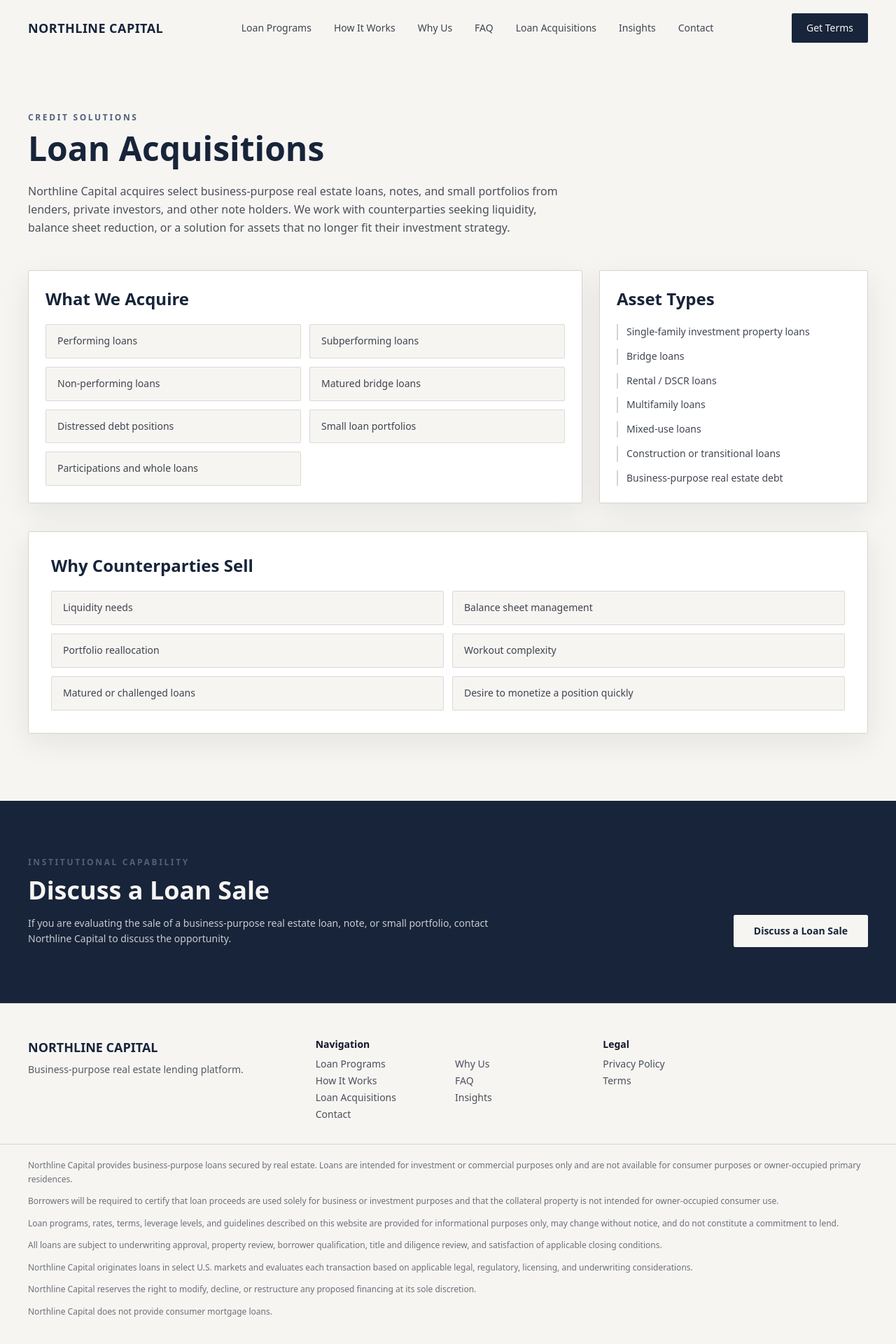
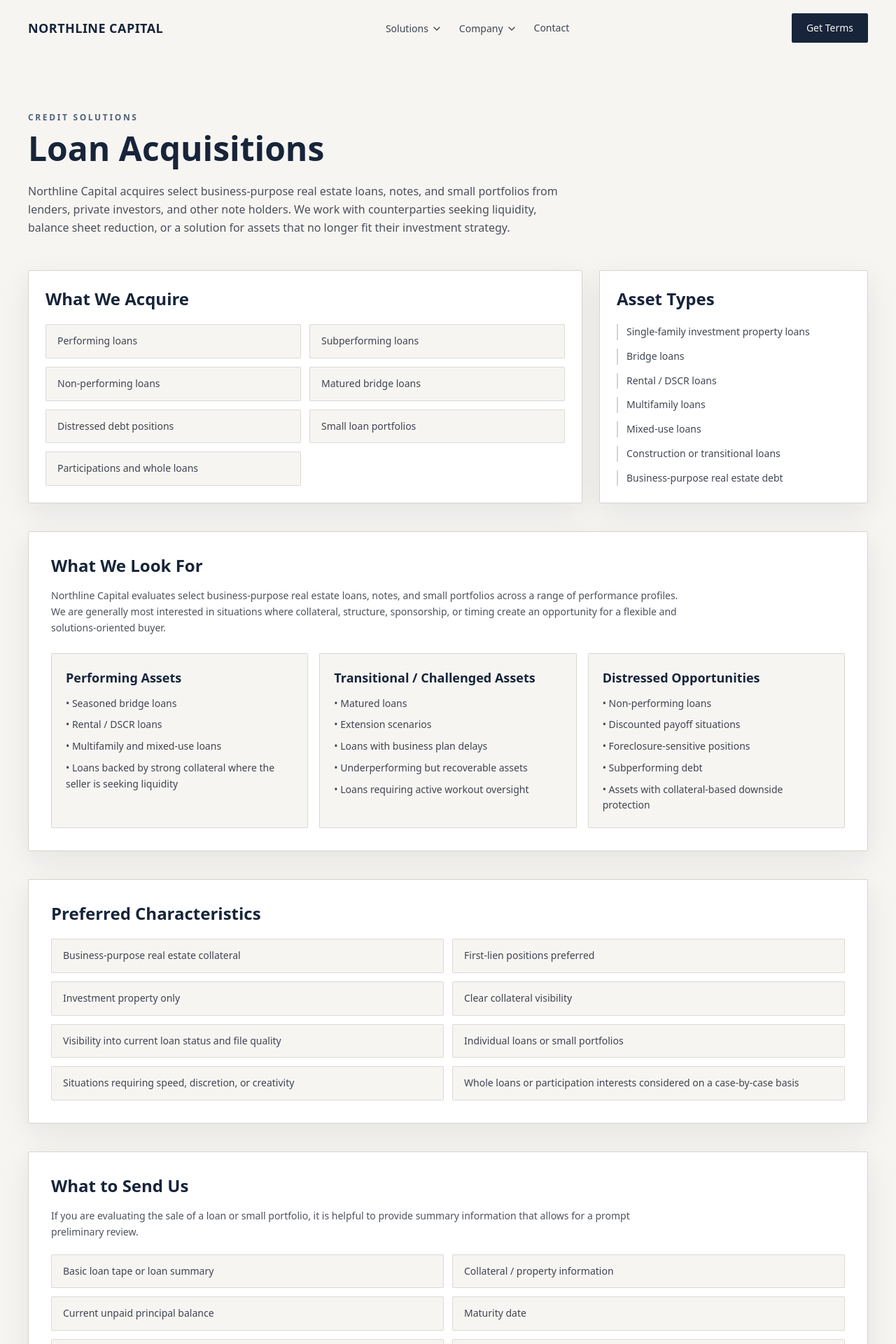
Before and after one commit to gdsatherlie/lending, a Next.js app: page /loan-acquisitions in a window 1280 px wide. Shown: the top 1920 px of the page at 70% size. Built offline with nearby package versions, Linux system fonts and the light colour scheme.

Commit message:
Expand acquisitions criteria and organize header menus

```diff
--- a/app/loan-acquisitions/page.tsx
+++ b/app/loan-acquisitions/page.tsx
@@ -22,13 +22,68 @@
   'Business-purpose real estate debt'
 ] as const;
 
-const reasonsToSell = [
-  'Liquidity needs',
-  'Balance sheet management',
-  'Portfolio reallocation',
-  'Workout complexity',
-  'Matured or challenged loans',
-  'Desire to monetize a position quickly'
+const whatWeLookFor = [
+  {
+    title: 'Performing Assets',
+    items: [
+      'Seasoned bridge loans',
+      'Rental / DSCR loans',
+      'Multifamily and mixed-use loans',
+      'Loans backed by strong collateral where the seller is seeking liquidity'
+    ]
+  },
+  {
+    title: 'Transitional / Challenged Assets',
+    items: [
+      'Matured loans',
+      'Extension scenarios',
+      'Loans with business plan delays',
+      'Underperforming but recoverable assets',
+      'Loans requiring active workout oversight'
+    ]
+  },
+  {
+    title: 'Distressed Opportunities',
+    items: [
+      'Non-performing loans',
+      'Discounted payoff situations',
+      'Foreclosure-sensitive positions',
+      'Subperforming debt',
+      'Assets with collateral-based downside protection'
+    ]
+  }
+] as const;
+
+const preferredCharacteristics = [
+  'Business-purpose real estate collateral',
+  'First-lien positions preferred',
+  'Investment property only',
+  'Clear collateral visibility',
+  'Visibility into current loan status and file quality',
+  'Individual loans or small portfolios',
+  'Situations requiring speed, discretion, or creativity',
+  'Whole loans or participation interests considered on a case-by-case basis'
+] as const;
+
+const whatToSend = [
+  'Basic loan tape or loan summary',
+  'Collateral / property information',
+  'Current unpaid principal balance',
+  'Maturity date',
+  'Payment status or performance history',
+  'Borrower / sponsor background',
+  'Servicing, litigation, or workout notes if applicable',
+  'Asking price or pricing expectations, if available'
+] as const;
+
+const situationsWeCanHelpSolve = [
+  'Lender liquidity needs',
+  'Balance sheet reduction',
+  'Loan no longer fits portfolio strategy',
+  'Workout fatigue',
+  'Upcoming maturity with limited extension appetite',
+  'Desire for a faster, more certain exit',
+  'Need for a discreet loan sale process'
 ] as const;
 
 export default function LoanAcquisitionsPage() {
@@ -69,11 +124,65 @@
         </article>
       </section>
 
+      <section className="section-shell pb-10">
+        <article className="rounded-sm border border-stone bg-white p-8 shadow-soft">
+          <h2 className="text-2xl font-semibold text-navy">What We Look For</h2>
+          <p className="mt-4 max-w-4xl text-sm leading-relaxed text-ink/75">
+            Northline Capital evaluates select business-purpose real estate loans, notes, and small portfolios across a
+            range of performance profiles. We are generally most interested in situations where collateral, structure,
+            sponsorship, or timing create an opportunity for a flexible and solutions-oriented buyer.
+          </p>
+
+          <div className="mt-6 grid gap-4 lg:grid-cols-3">
+            {whatWeLookFor.map((group) => (
+              <article key={group.title} className="rounded-sm border border-stone/90 bg-cloud p-5">
+                <h3 className="text-lg font-semibold text-navy">{group.title}</h3>
+                <ul className="mt-3 space-y-2 text-sm leading-relaxed text-ink/80">
+                  {group.items.map((item) => (
+                    <li key={item}>• {item}</li>
+                  ))}
+                </ul>
+              </article>
+            ))}
+          </div>
+        </article>
+      </section>
+
+      <section className="section-shell pb-10">
+        <article className="rounded-sm border border-stone bg-white p-8 shadow-soft">
+          <h2 className="text-2xl font-semibold text-navy">Preferred Characteristics</h2>
+          <ul className="mt-5 grid gap-3 text-sm leading-relaxed text-ink/80 md:grid-cols-2">
+            {preferredCharacteristics.map((item) => (
+              <li key={item} className="rounded-sm border border-stone/80 bg-cloud px-4 py-3">
+                {item}
+              </li>
+            ))}
+          </ul>
+        </article>
+      </section>
+
+      <section className="section-shell pb-10">
+        <article className="rounded-sm border border-stone bg-white p-8 shadow-soft">
+          <h2 className="text-2xl font-semibold text-navy">What to Send Us</h2>
+          <p className="mt-4 max-w-4xl text-sm leading-relaxed text-ink/75">
+            If you are evaluating the sale of a loan or small portfolio, it is helpful to provide summary information
+            that allows for a prompt preliminary review.
+          </p>
+          <ul className="mt-5 grid gap-3 text-sm leading-relaxed text-ink/80 md:grid-cols-2">
+            {whatToSend.map((item) => (
+              <li key={item} className="rounded-sm border border-stone/80 bg-cloud px-4 py-3">
+                {item}
+              </li>
+            ))}
+          </ul>
+        </article>
+      </section>
+
       <section className="section-shell pb-24">
         <article className="rounded-sm border border-stone bg-white p-8 shadow-soft">
-          <h2 className="text-2xl font-semibold text-navy">Why Counterparties Sell</h2>
+          <h2 className="text-2xl font-semibold text-navy">Situations We Can Help Solve</h2>
           <ul className="mt-5 grid gap-3 text-sm leading-relaxed text-ink/80 md:grid-cols-2">
-            {reasonsToSell.map((item) => (
+            {situationsWeCanHelpSolve.map((item) => (
               <li key={item} className="rounded-sm border border-stone/80 bg-cloud px-4 py-3">
                 {item}
               </li>
@@ -86,10 +195,13 @@
         <div className="section-shell flex flex-col items-start justify-between gap-8 md:flex-row md:items-end">
           <div>
             <p className="eyebrow text-cloud/65">Institutional Capability</p>
-            <h2 className="mt-3 max-w-2xl text-3xl font-semibold sm:text-4xl">Discuss a Loan Sale</h2>
+            <h2 className="mt-3 max-w-2xl text-3xl font-semibold sm:text-4xl">Looking to Sell a Loan or Portfolio?</h2>
             <p className="mt-4 max-w-2xl text-sm leading-relaxed text-cloud/80">
-              If you are evaluating the sale of a business-purpose real estate loan, note, or small portfolio, contact
-              Northline Capital to discuss the opportunity.
+              Northline Capital reviews select business-purpose real estate debt opportunities, including individual
+              loans, participation interests, and small portfolios.
+            </p>
+            <p className="mt-3 text-xs text-cloud/70">
+              We are happy to review summary information on a discreet, no-obligation basis.
             </p>
           </div>
           <Link
--- a/components/site-header.tsx
+++ b/components/site-header.tsx
@@ -1,20 +1,24 @@
 'use client';
 
 import Link from 'next/link';
+import { ChevronDown, Menu, X } from 'lucide-react';
 import { useEffect, useState } from 'react';
 
-const links = [
-  { label: 'Loan Programs', href: '#loan-programs' },
+const solutionLinks = [
+  { label: 'Loan Programs', href: '/#loan-programs' },
+  { label: 'Loan Acquisitions', href: '/loan-acquisitions' }
+] as const;
+
+const companyLinks = [
+  { label: 'Why Us', href: '/#why-us' },
   { label: 'How It Works', href: '/loan-process' },
-  { label: 'Why Us', href: '#why-us' },
-  { label: 'FAQ', href: '#faq' },
-  { label: 'Loan Acquisitions', href: '/loan-acquisitions' },
-  { label: 'Insights', href: '/insights' },
-  { label: 'Contact', href: '#contact' }
+  { label: 'FAQ', href: '/#faq' },
+  { label: 'Insights', href: '/insights' }
 ] as const;
 
 export function SiteHeader() {
   const [scrolled, setScrolled] = useState(false);
+  const [mobileOpen, setMobileOpen] = useState(false);
 
   useEffect(() => {
     const onScroll = () => setScrolled(window.scrollY > 14);
@@ -23,22 +27,135 @@
     return () => window.removeEventListener('scroll', onScroll);
   }, []);
 
+  useEffect(() => {
+    setMobileOpen(false);
+  }, [scrolled]);
+
   return (
     <header className={`fixed inset-x-0 top-0 z-50 transition-all duration-300 ${scrolled ? 'border-b border-stone/70 bg-cloud/95 backdrop-blur' : 'bg-transparent'}`}>
-      <div className="section-shell flex h-20 items-center justify-between">
-        {/* Swap brand name or replace with SVG logo asset */}
-        <Link href="/" className="text-lg font-semibold tracking-wide text-navy">NORTHLINE CAPITAL</Link>
-        <nav className="hidden items-center gap-8 md:flex">
-          {links.map((item) => (
-            <Link key={item.label} href={item.href} className="text-sm text-ink/80 transition hover:text-ink">
-              {item.label}
-            </Link>
-          ))}
+      <div className="section-shell flex h-20 items-center justify-between gap-3">
+        <Link href="/" className="text-lg font-semibold tracking-wide text-navy">
+          NORTHLINE CAPITAL
+        </Link>
+
+        <nav className="hidden items-center gap-6 lg:flex">
+          <div className="group relative">
+            <button
+              type="button"
+              className="inline-flex items-center gap-1 text-sm text-ink/80 transition hover:text-ink"
+              aria-label="Solutions"
+            >
+              Solutions
+              <ChevronDown className="h-4 w-4" />
+            </button>
+            <div className="invisible absolute left-0 top-full mt-3 w-56 rounded-sm border border-stone bg-white p-2 opacity-0 shadow-soft transition group-hover:visible group-hover:opacity-100 group-focus-within:visible group-focus-within:opacity-100">
+              {solutionLinks.map((item) => (
+                <Link
+                  key={item.label}
+                  href={item.href}
+                  className="block rounded-sm px-3 py-2 text-sm text-ink/80 transition hover:bg-cloud hover:text-ink"
+                >
+                  {item.label}
+                </Link>
+              ))}
+            </div>
+          </div>
+
+          <div className="group relative">
+            <button
+              type="button"
+              className="inline-flex items-center gap-1 text-sm text-ink/80 transition hover:text-ink"
+              aria-label="Company"
+            >
+              Company
+              <ChevronDown className="h-4 w-4" />
+            </button>
+            <div className="invisible absolute left-0 top-full mt-3 w-56 rounded-sm border border-stone bg-white p-2 opacity-0 shadow-soft transition group-hover:visible group-hover:opacity-100 group-focus-within:visible group-focus-within:opacity-100">
+              {companyLinks.map((item) => (
+                <Link
+                  key={item.label}
+                  href={item.href}
+                  className="block rounded-sm px-3 py-2 text-sm text-ink/80 transition hover:bg-cloud hover:text-ink"
+                >
+                  {item.label}
+                </Link>
+              ))}
+            </div>
+          </div>
+
+          <Link href="/contact" className="text-sm text-ink/80 transition hover:text-ink">
+            Contact
+          </Link>
         </nav>
-        <Link href="/loan-process" className="rounded-sm border border-navy bg-navy px-5 py-2.5 text-sm font-medium text-cloud transition hover:bg-ink">
-          Get Terms
-        </Link>
+
+        <div className="flex items-center gap-2">
+          <button
+            type="button"
+            onClick={() => setMobileOpen((prev) => !prev)}
+            className="inline-flex h-10 w-10 items-center justify-center rounded-sm border border-stone bg-white text-ink transition hover:border-ink lg:hidden"
+            aria-label="Toggle navigation"
+            aria-expanded={mobileOpen}
+          >
+            {mobileOpen ? <X className="h-5 w-5" /> : <Menu className="h-5 w-5" />}
+          </button>
+          <Link
+            href="/loan-process"
+            className="rounded-sm border border-navy bg-navy px-5 py-2.5 text-sm font-medium text-cloud transition hover:bg-ink"
+          >
+            Get Terms
+          </Link>
+        </div>
       </div>
+
+      {mobileOpen ? (
+        <div className="section-shell border-t border-stone/70 bg-cloud/95 py-4 lg:hidden">
+          <div className="grid gap-5 rounded-sm border border-stone bg-white p-4 shadow-soft">
+            <div>
+              <p className="text-xs font-semibold uppercase tracking-widest text-steel">Solutions</p>
+              <ul className="mt-2 space-y-1">
+                {solutionLinks.map((item) => (
+                  <li key={item.label}>
+                    <Link
+                      href={item.href}
+                      onClick={() => setMobileOpen(false)}
+                      className="block rounded-sm px-2 py-2 text-sm text-ink/80 transition hover:bg-cloud hover:text-ink"
+                    >
+                      {item.label}
+                    </Link>
+                  </li>
+                ))}
+              </ul>
+            </div>
+
+            <div>
+              <p className="text-xs font-semibold uppercase tracking-widest text-steel">Company</p>
+              <ul className="mt-2 space-y-1">
+                {companyLinks.map((item) => (
+                  <li key={item.label}>
+                    <Link
+                      href={item.href}
+                      onClick={() => setMobileOpen(false)}
+                      className="block rounded-sm px-2 py-2 text-sm text-ink/80 transition hover:bg-cloud hover:text-ink"
+                    >
+                      {item.label}
+                    </Link>
+                  </li>
+                ))}
+              </ul>
+            </div>
+
+            <div className="border-t border-stone pt-3">
+              <Link
+                href="/contact"
+                onClick={() => setMobileOpen(false)}
+                className="block rounded-sm px-2 py-2 text-sm text-ink/80 transition hover:bg-cloud hover:text-ink"
+              >
+                Contact
+              </Link>
+            </div>
+          </div>
+        </div>
+      ) : null}
     </header>
   );
 }
```
